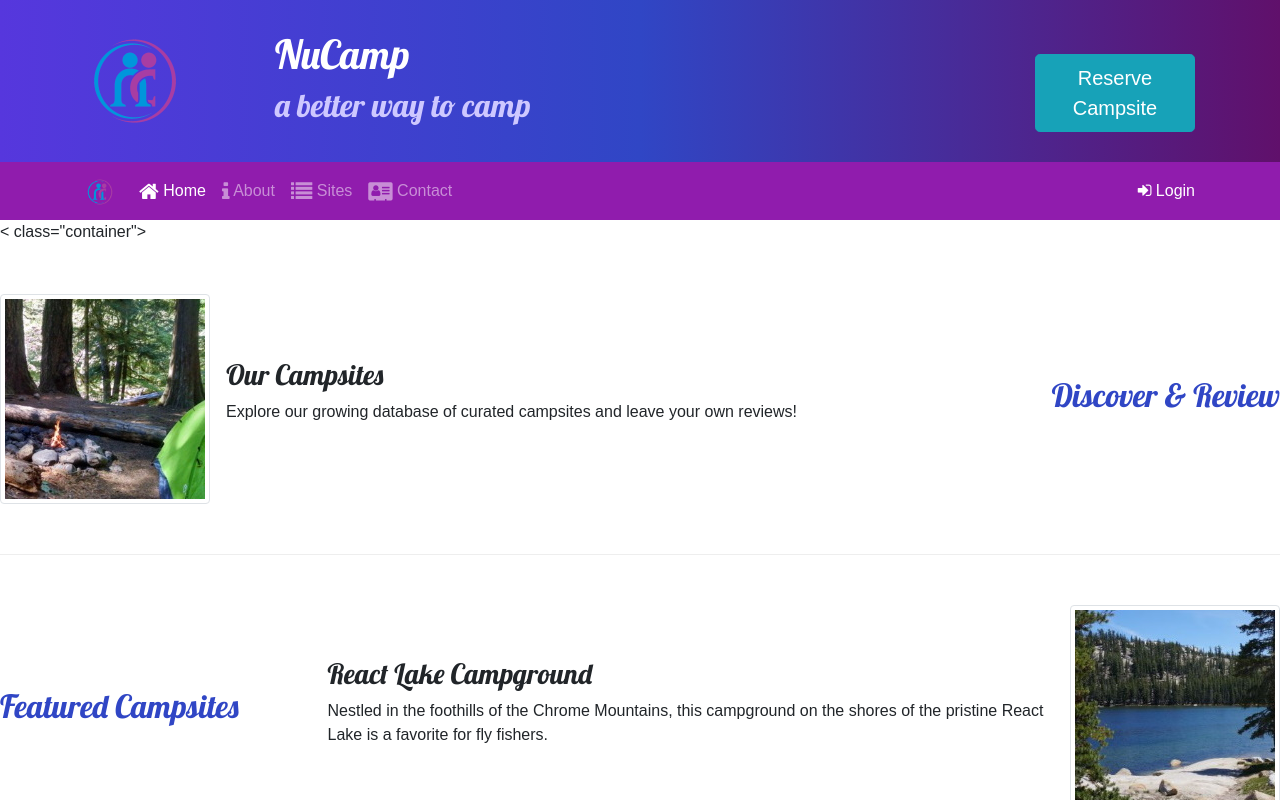
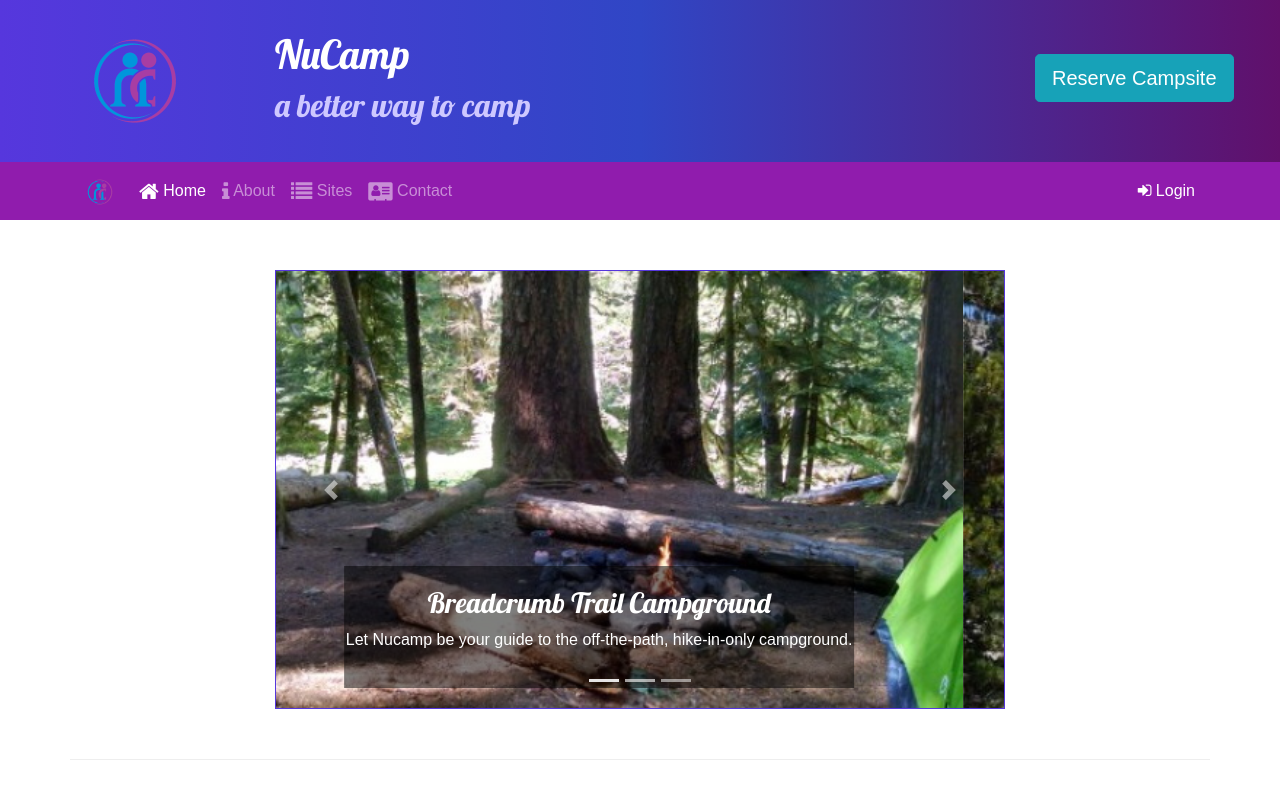
Before and after one commit to neuroCody/Nucamp-Bootstrap, a website: page index.html in a window 1280 px wide. Shown: the top 800 px of the page. Drawn offline with nearby package versions, Linux system fonts and the light colour scheme.

Commit message:
Carousel

```diff
--- a/css/styles.css
+++ b/css/styles.css
@@ -33,7 +33,7 @@
     min-height: 200px;
 }
 
-.navbar{
+.navbar-dark{
     background-color: #901CAD;
 }
 
@@ -42,3 +42,11 @@
     color: inherit;
     text-decoration: none;
 }
+
+.carousel-caption {
+    background-color: rgba(0, 0, 0, 0.5);
+}
+
+.carousel {
+    border: 1px solid #5637DD;
+}
--- a/index.html
+++ b/index.html
@@ -31,7 +31,7 @@
                     <h2>a better way to camp</h2>
                 </div>
                 <div class="col col-md-4 col-xl-2 mt-4">
-                    <a href="#reserveForm" role="button" class="btn btn-lg btn-info " data-toggle="tooltip" data-placement="bottom" data-html="true" title="Or call us at <br /><strong>1-206-555-1234</strong>">Reserve Campsite</a>
+                    <a href="#reserveForm" role="button" class="btn btn-lg btn-info text-nowrap" data-toggle="tooltip" data-placement="bottom" data-html="true" title="Or call us at <br /><strong>1-206-555-1234</strong>">Reserve Campsite</a>
                 </div>
             </div>
         </div>
@@ -97,7 +97,51 @@
         </div>
     </div>
 
-    < class="container">
+    <div class="container">
+
+        <div class="row row-content">
+            <div class="col-md-8 mx-auto">
+                <div id="homeCarousel" class="carousel slide" data-ride="carousel">
+                    <ol class="carousel-indicators">
+                        <li data-target="#homeCarousel" data-slide-to="0" class="active"></li>
+                        <li data-target="#homeCarousel" data-slide-to="1"></li>
+                        <li data-target="#homeCarousel" data-slide-to="2"></li>
+                    </ol>
+                    <div class="carousel-inner">
+                        <div class="carousel-item active">
+                            <img class="d-block w-100" src="img/breadcrumb-trail.jpg" alt="Breadcrumb Trail Campground" />
+                            <div class="carousel-caption">
+                                <h3>Breadcrumb Trail Campground</h3>
+                                <p class="d-none d-sm-block">Let Nucamp be your guide to the off-the-path, hike-in-only campground.</p>
+                            </div>
+                        </div>
+                        <div class="carousel-item">
+                            <img class="d-block w-100" src="img/react-lake.jpg" alt="React Lake Campground" />
+                            <div class="carousel-caption">
+                                <h3>React Lake Campground</h3>
+                                <p class="d-none d-sm-block">Nestled in the foothills of the Chrome Mountains, this campground on the shores of pristine React Lake is a favorite for fly fishers.</p>
+                            </div>
+                        </div>
+                        <div class="carousel-item">
+                            <img class="d-block w-100" src="img/chrome-river.jpg" alt="Chrome River Campground" />
+                            <div class="carousel-caption">
+                                <h3>Chrome River Campground</h3>
+                                <p class="d-none d-sm-block">Spend a few sunny days and starry nights beneath a canopy of old-growth firs at this enchanting spot by the Chrome River</p>
+                            </div>
+                        </div>
+                    </div>
+                    <a class="carousel-control-prev" href="#homeCarousel" role="button" data-slide="prev">
+                        <span class="carousel-control-prev-icon"></span>
+                        <span class="sr-only">Previous</span>
+                    </a>
+                    <a class="carousel-control-next" href="#homeCarousel" role="button" data-slide="next">
+                        <span class="carousel-control-next-icon"></span>
+                        <span class="sr-only">Next</span>
+                    </a>
+                </div>
+            </div>
+        </div>
+
         <div class="row row-content align-items-center">
             <div class="col-sm-4 order-sm-last col-md-3">
                 <h2 class="text-sm-right">Discover & Review</h2>
@@ -180,7 +224,7 @@
                 </div>
             </div>
         </div>
-    </>
+    </div>
 
     <footer class="site-footer">
         <div class="container">
```
